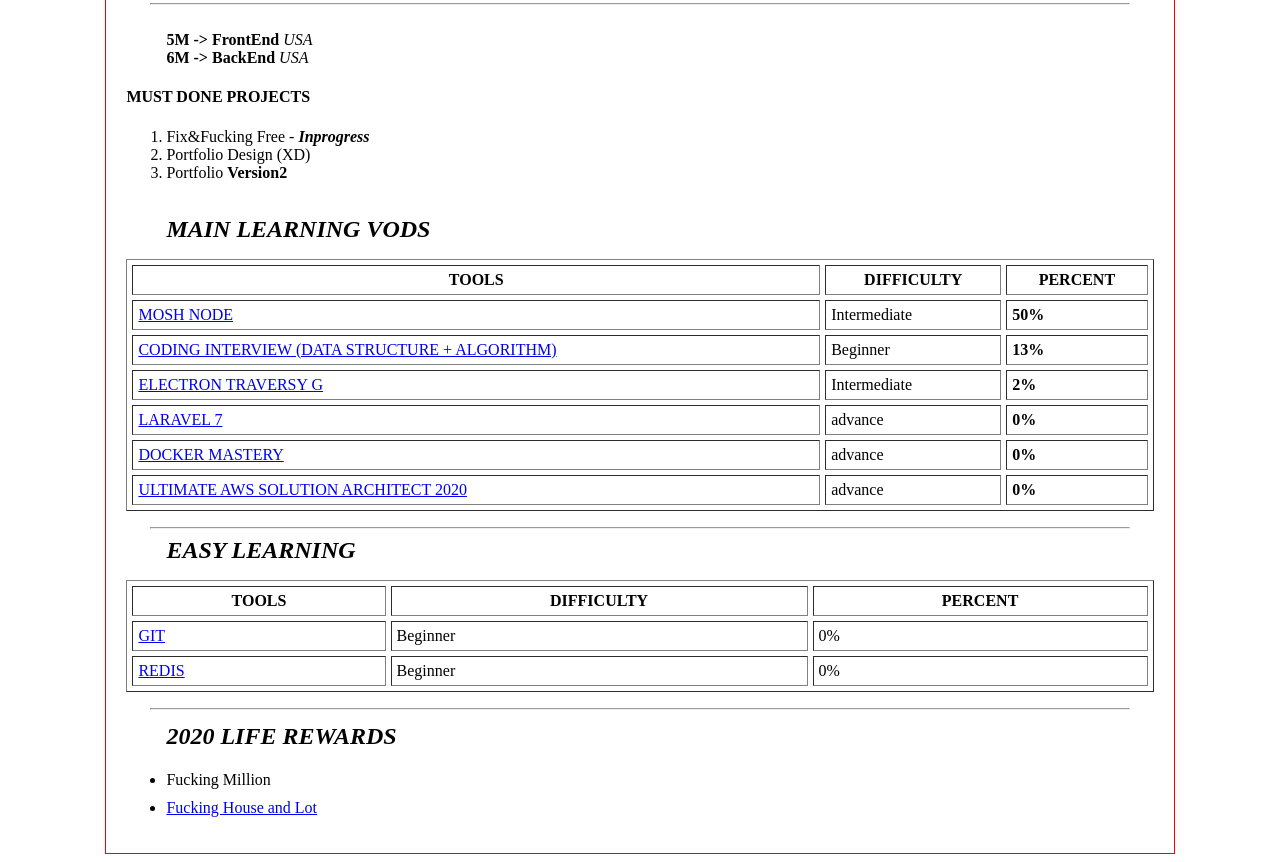
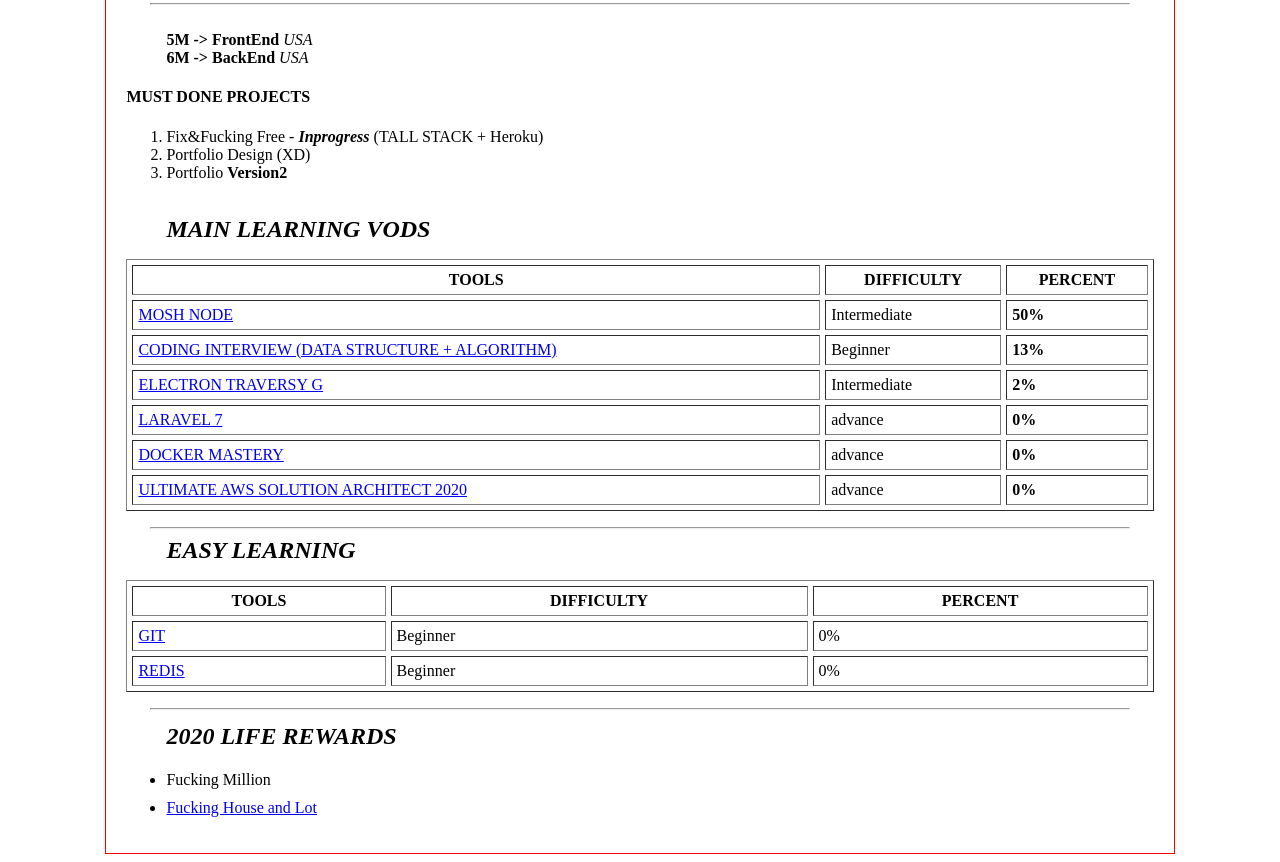
Before and after one commit to johnLitoBardinas/mywebsite, a website: page dist/mustdone.html in a window 1280 px wide. Shown: the part 917-1779 px from the top of the page. Drawn offline with Linux system fonts and the light colour scheme.

Commit message:
done: Revised 2020 Goals

```diff
--- a/dist/mustdone.html
+++ b/dist/mustdone.html
@@ -8,7 +8,6 @@
 </head>
 <body>
     <h1>2020 GOALS</h1>
-
 
     <div class="content">
         <img src="./img/2020job.png" alt="Show them you will be this.." style="max-width: 100%;">
@@ -28,7 +27,7 @@
             <div>
                 <h4>MUST DONE PROJECTS</h4>
                 <ol>
-                    <li>Fix&Fucking Free - <b><em>Inprogress</em></b></li>
+                    <li>Fix&Fucking Free - <b><em>Inprogress</em></b> (TALL STACK + Heroku)</li>
                     <li>Portfolio Design (XD)</li>
                     <li>Portfolio <b>Version2</b></li>
                 </ol>
```
